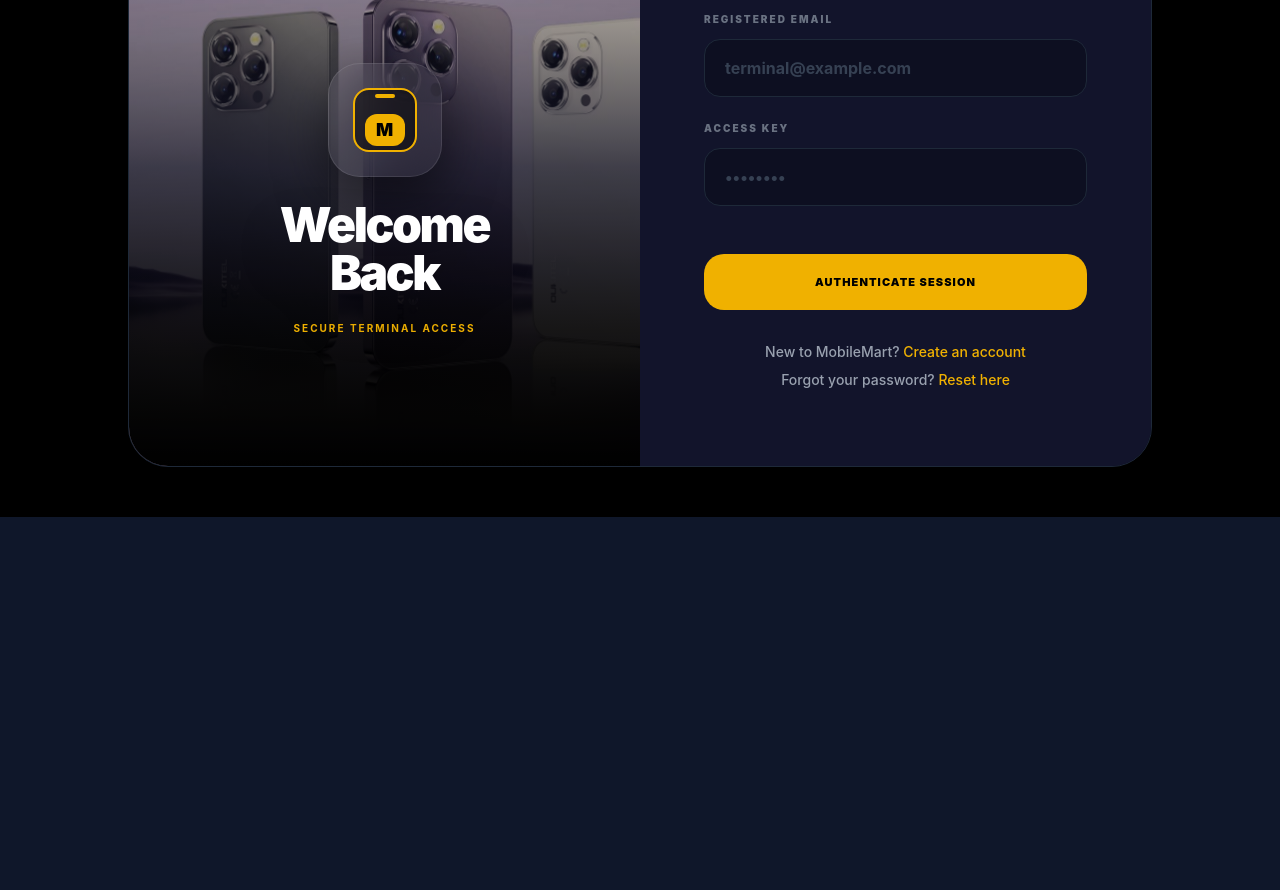
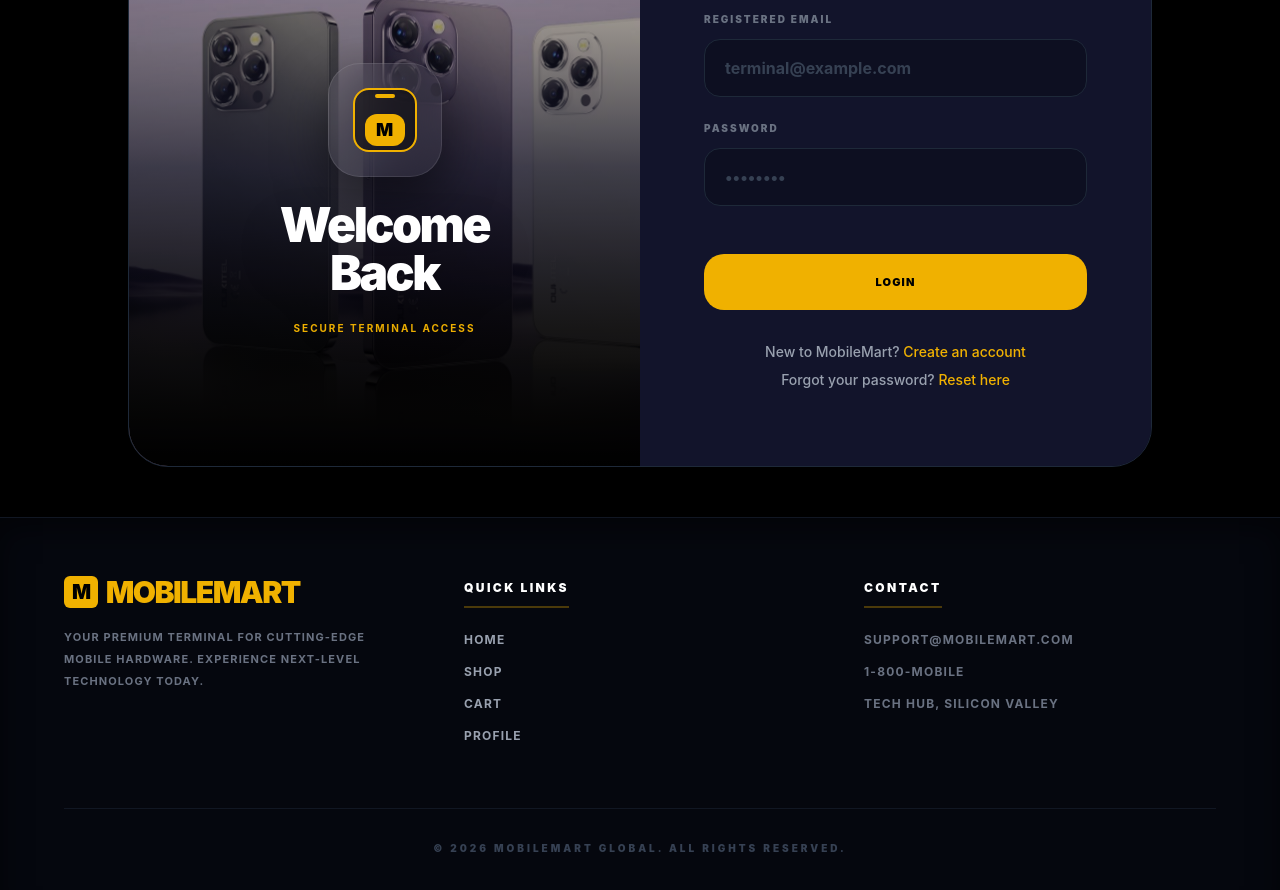
Before and after one commit to FaheemaMariyam/clt_mobilemart_frontend, a React (Vite) app: page /login in a window 1280 px wide. Shown: the part 280-1170 px from the top of the page. Before the commit the page ends 800 px from the top, so only its background shows below. Built offline with nearby package versions, Linux system fonts and the light colour scheme; no server answers.

Commit message:
Added standard Footer, matched ProductCard background, and restricted Home list to 4 products

```diff
--- /dev/null
+++ b/src/components/Footer.jsx
@@ -0,0 +1,42 @@
+import React from 'react';
+import { Link } from 'react-router-dom';
+
+const Footer = () => {
+    return (
+        <footer className="bg-[#05070e] text-white py-14 px-6 md:px-16 shadow-[inset_0_10px_30px_rgba(0,0,0,0.5)] border-t border-gray-800/50 mt-auto">
+            <div className="container mx-auto grid grid-cols-1 md:grid-cols-3 gap-12 text-center md:text-left">
+                <div className="flex flex-col items-center md:items-start">
+                    <h2 className="text-3xl font-black text-yellow-500 mb-4 tracking-tighter uppercase flex items-center justify-center md:justify-start gap-2">
+                        <span className="bg-yellow-500 text-black px-2 py-0.5 rounded-md text-xl">M</span>
+                        MobileMart
+                    </h2>
+                    <p className="text-gray-500 text-[11px] font-bold tracking-widest uppercase leading-loose max-w-xs">
+                        Your premium terminal for cutting-edge mobile hardware. Experience next-level technology today.
+                    </p>
+                </div>
+                <div>
+                    <h3 className="text-lg font-black mb-6 uppercase tracking-[0.2em] text-white text-[12px] border-b-2 border-yellow-500/30 pb-2 inline-block">Quick Links</h3>
+                    <ul className="space-y-4 text-xs font-bold tracking-widest uppercase text-gray-400">
+                        <li><Link to="/" className="hover:text-yellow-500 transition hover:pl-2">Home</Link></li>
+                        <li><Link to="/products" className="hover:text-yellow-500 transition hover:pl-2">Shop</Link></li>
+                        <li><Link to="/cart" className="hover:text-yellow-500 transition hover:pl-2">Cart</Link></li>
+                        <li><Link to="/profile" className="hover:text-yellow-500 transition hover:pl-2">Profile</Link></li>
+                    </ul>
+                </div>
+                <div>
+                    <h3 className="text-lg font-black mb-6 uppercase tracking-[0.2em] text-white text-[12px] border-b-2 border-yellow-500/30 pb-2 inline-block">Contact</h3>
+                    <ul className="space-y-4 text-xs font-bold tracking-widest uppercase text-gray-500">
+                        <li className="hover:text-gray-300 transition cursor-pointer">support@mobilemart.com</li>
+                        <li className="hover:text-gray-300 transition cursor-pointer">1-800-MOBILE</li>
+                        <li className="hover:text-gray-300 transition cursor-pointer">Tech Hub, Silicon Valley</li>
+                    </ul>
+                </div>
+            </div>
+            <div className="container mx-auto mt-16 pt-8 border-t border-gray-800/50 text-center text-[10px] font-black uppercase tracking-[0.3em] text-gray-700">
+                &copy; {new Date().getFullYear()} MobileMart Global. All rights reserved.
+            </div>
+        </footer>
+    );
+};
+
+export default Footer;
--- a/src/components/Layout.jsx
+++ b/src/components/Layout.jsx
@@ -1,5 +1,6 @@
 import React from 'react';
 import Navbar from './Navbar';
+import Footer from './Footer';
 import { Toaster } from 'react-hot-toast';
 import { useAuth } from '../context/AuthContext';
 
@@ -12,6 +13,7 @@ const Layout = ({ children }) => {
             <main className="flex-1 w-full flex flex-col">
                 {children}
             </main>
+            {!isAdmin && <Footer />}
             <Toaster position="top-right" />
         </div>
     );
--- a/src/components/ProductCard.jsx
+++ b/src/components/ProductCard.jsx
@@ -30,7 +30,7 @@ const ProductCard = ({ product }) => {
                 )}
 
                 {/* Main Product Image Container */}
-                <Link to={user ? `/products/${product.id}` : '/login'} className="block h-52 bg-[#0D0F21] rounded-2xl mb-5 overflow-hidden relative group/img">
+                <Link to={user ? `/products/${product.id}` : '/login'} className="block h-52 bg-[#1E203B] rounded-2xl mb-5 overflow-hidden relative group/img">
                     {product.thumbnail ? (
                         <img
                             src={product.thumbnail}
--- a/src/pages/Home.jsx
+++ b/src/pages/Home.jsx
@@ -91,7 +91,7 @@ const Home = () => {
 
                 <div className="grid grid-cols-1 sm:grid-cols-2 md:grid-cols-3 lg:grid-cols-4 gap-8">
                     {products.length > 0 ? (
-                        products.slice(0, 5).map((product) => (
+                        products.slice(0, 4).map((product) => (
                             <ProductCard key={product.id} product={product} />
                         ))
                     ) : (
--- a/src/pages/Login.jsx
+++ b/src/pages/Login.jsx
@@ -70,7 +70,7 @@ const Login = () => {
 
                 {/* Right Side (Form) */}
                 <div className="w-full md:w-1/2 p-10 md:p-16 flex flex-col justify-center bg-[#12142B] relative">
-                    <h2 className="text-3xl font-black text-white mb-8 tracking-tighter uppercase border-l-4 border-yellow-500 pl-4">Identity Verification</h2>
+                    <h2 className="text-3xl font-black text-white mb-8 tracking-tighter uppercase border-l-4 border-yellow-500 pl-4">LOGIN </h2>
 
                     <form onSubmit={handleSubmit} className="space-y-6">
                         <div>
@@ -85,7 +85,7 @@ const Login = () => {
                             />
                         </div>
                         <div>
-                            <label className="block text-[10px] font-black text-gray-500 mb-3 uppercase tracking-[0.2em]">Access Key</label>
+                            <label className="block text-[10px] font-black text-gray-500 mb-3 uppercase tracking-[0.2em]"> PASSWORD</label>
                             <input
                                 type="password"
                                 required
@@ -99,7 +99,7 @@ const Login = () => {
                             type="submit"
                             className="w-full bg-yellow-500 text-black font-black uppercase tracking-widest text-[11px] py-5 mt-6 rounded-[20px] hover:bg-yellow-400 transition hover:shadow-[0_0_20px_rgba(255,176,0,0.4)]"
                         >
-                            Authenticate Session
+                            LOGIN
                         </button>
                     </form>
 
--- a/src/pages/Register.jsx
+++ b/src/pages/Register.jsx
@@ -94,7 +94,7 @@ const Register = () => {
                         </div>
                         <div className="grid grid-cols-2 gap-4">
                             <div>
-                                <label className="block text-[10px] font-black text-gray-500 mb-2 uppercase tracking-[0.2em]">Access Key</label>
+                                <label className="block text-[10px] font-black text-gray-500 mb-2 uppercase tracking-[0.2em]"> PASSWORD</label>
                                 <input
                                     type="password"
                                     required
@@ -105,7 +105,7 @@ const Register = () => {
                                 />
                             </div>
                             <div>
-                                <label className="block text-[10px] font-black text-gray-500 mb-2 uppercase tracking-[0.2em]">Confirm Key</label>
+                                <label className="block text-[10px] font-black text-gray-500 mb-2 uppercase tracking-[0.2em]">Confirm PASSWORD</label>
                                 <input
                                     type="password"
                                     required
```
